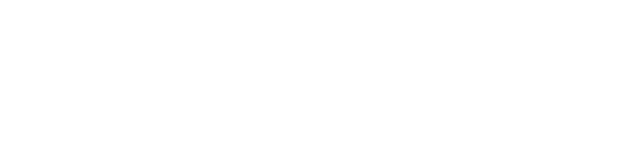
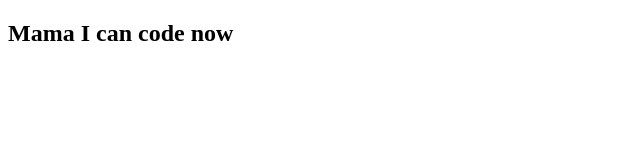
Before and after one commit to mdshohidi763/my-final-repo, a plain HTML site: page index.html in a window 1280 px wide. Shown: the whole page, without its empty margins (0-640 px from the left). Drawn offline with Linux system fonts and the light colour scheme.

Commit message:
added header

```diff
--- a/index.html
+++ b/index.html
@@ -4,9 +4,9 @@
     <meta charset="UTF-8">
     <meta name="viewport" content="width=device-width, initial-scale=1.0">
     <meta http-equiv="X-UA-Compatible" content="ie=edge">
-    <title>nnnnn</title>
+    <title>My-final-repo</title>
 </head>
 <body>
-
+    <h2>Mama I can code now</h2>
 </body>
 </html>
```
